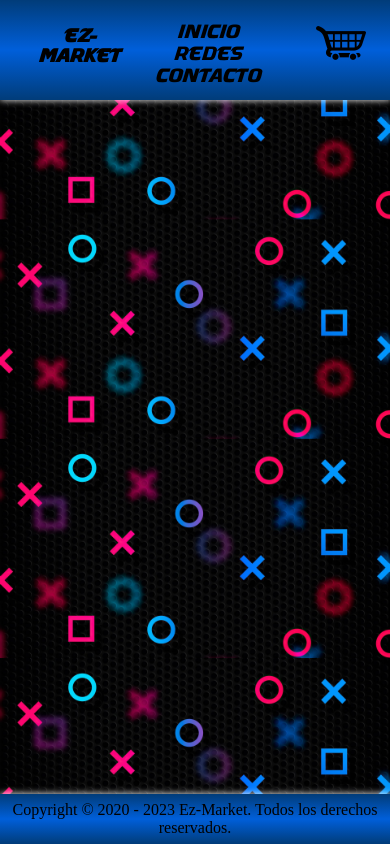
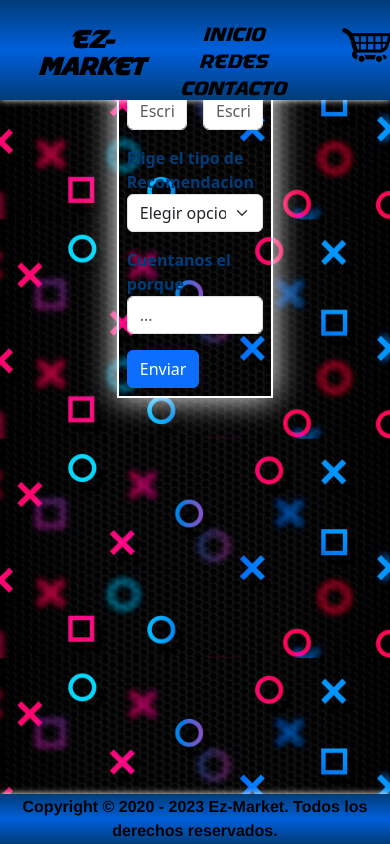
Before and after one commit to dacapdevila/coder-ez_market, a plain HTML site: page paginas/contacto.html in a window 390 px wide. Drawn offline with nearby package versions, Linux system fonts and the light colour scheme.

Commit message:
Pagina de contacto con Bootstrap

```diff
--- a/paginas/contacto.html
+++ b/paginas/contacto.html
@@ -5,6 +5,7 @@
     <meta http-equiv="X-UA-Compatible" content="IE=edge">
     <meta name="viewport" content="width=device-width, initial-scale=1.0">
     <title>Ez-Market</title>
+    <link href="https://cdn.jsdelivr.net/npm/bootstrap@5.3.0-alpha1/dist/css/bootstrap.min.css" rel="stylesheet" integrity="sha384-GLhlTQ8iRABdZLl6O3oVMWSktQOp6b7In1Zl3/Jr59b6EGGoI1aFkw7cmDA6j6gD" crossorigin="anonymous">
     <link rel="stylesheet" href="../style/main.css">
 </head>
 <body class="fondo">
@@ -39,10 +40,40 @@
             </article>
         </nav>
     </header>
-    <main>
-    </main>
+    <div class="contenedor_formulario">
+        <form class="row g-3">
+            <div class="col-6">
+                <label for="nombre_input" class="form_label">Nombre</label>
+                <input type="nomre" class="form-control" id="nombre_input" placeholder="Escribe tu nombre">
+            </div>
+            <div class="col-6">
+                <label for="input_email" class="form_label">Email</label>
+                <input type="email" class="form-control" id="input_email" placeholder="Escribe tu email">
+            </div>
+            <div class="col-12">
+                <label for="input_opcion" class="form_label">Elige el tipo de Recomendacion</label>
+                <select class="form-select" id="input_opcion">
+                    <option selected>Elegir opcion</option>
+                    <option value="1">Agregar juego</option>
+                    <option value="2">Recomendacion de diseño</option>
+                    <option value="3">Agregar metodo de pago</option>
+                    <option value="3">Quieres contactar con nosotros</option>
+                </select>
+            </div>
+            <div class="col-12">
+                <label for="input_porque" class="form_label">Cuentanos el porque</label>
+                <input type="text" class="form-control" id="input_porque" placeholder="...">
+            </div>
+            <div class="col-12">
+                <button type="submit" class="btn btn-primary">
+                    Enviar
+                </button>
+            </div>
+        </form>
+    </div>
     <footer class="footer">
         Copyright © 2020 - 2023  Ez-Market. Todos los derechos reservados.
     </footer>
+    <script src="https://cdn.jsdelivr.net/npm/bootstrap@5.3.0-alpha1/dist/js/bootstrap.bundle.min.js" integrity="sha384-w76AqPfDkMBDXo30jS1Sgez6pr3x5MlQ1ZAGC+nuZB+EYdgRZgiwxhTBTkF7CXvN" crossorigin="anonymous"></script>
 </body>
 </html>
--- a/style/main.css
+++ b/style/main.css
@@ -23,6 +23,29 @@ body {
 }
 
 /*HEADER*/
+
+/*EDIT BOOTS*/
+.h1, h1 {
+    font-size: 23px;
+}
+.h1, .h2, .h3, .h4, .h5, .h6, h1, h2, h3, h4, h5, h6 {
+    margin-bottom: 0;
+    font-weight: bold;
+}
+a {
+    text-decoration: none;
+}
+dl, ol, ul {
+    margin-bottom: 0;
+    padding-left: 0;
+}
+.footer {
+    font-family: 'Franklin Gothic Medium', 'Arial Narrow', Arial, sans-serif;
+    font-weight: bold;
+    color: black;
+}
+/*---------------------------*/
+
 nav {
     height: 100px;
     display: flex;
@@ -730,6 +753,25 @@ nav {
     margin-top: 50%;
 }
 
+/*PAGINA DE CONTACTO*/
+.contenedor_formulario {
+    position: absolute;
+    margin-top: 15%;
+    margin-bottom: 15%;
+    margin-left: 30%;
+    margin-right: 30%;
+    border: 2px solid rgb(255, 255, 255);
+    box-shadow: 0 0 30px #ffffff;
+    padding: 2%;
+
+}
+
+label.form_label {
+    color: #013c79;
+    font-weight: bold;
+}
+
+
 /*ADAPTACION*/
     /*<TABLET*/
 @media screen and (max-width:767px) {
@@ -749,6 +791,34 @@ nav {
         padding: 10% 20%;
         padding-bottom: 120px;
         padding-top: 120px;
+    }
+}
+
+    /*550PX*/
+@media (max-width:550px) {
+    .contenedor_redes {
+        grid-template-columns: repeat(1, 1fr);
+        grid-template-rows: repeat(3, 110px);
+        padding-top: 110px;
+    }
+    .zoom_redes:hover > .fb .capafb h3 {
+        margin-top: 10%;
+    }
+    .zoom_redes:hover > .ig .capafb h3 {
+        margin-top: 10%;
+    }
+    .zoom_redes:hover > .yt .capafb h3 {
+        margin-top: 10%;
+    }
+}
+
+    /*510PX*/
+@media (max-width:510px) {
+    .juegos_pc {
+        grid-template-columns: repeat(4, 95px);
+    }
+    .juegos_play {
+        grid-template-columns: repeat(4, 95px);
     }
 }
 
```
